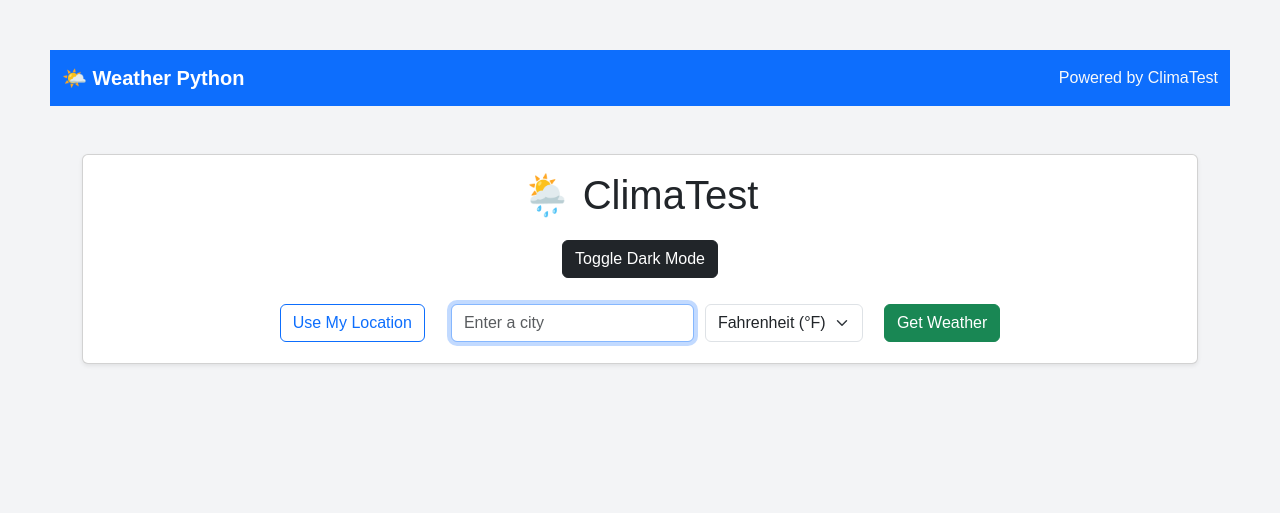
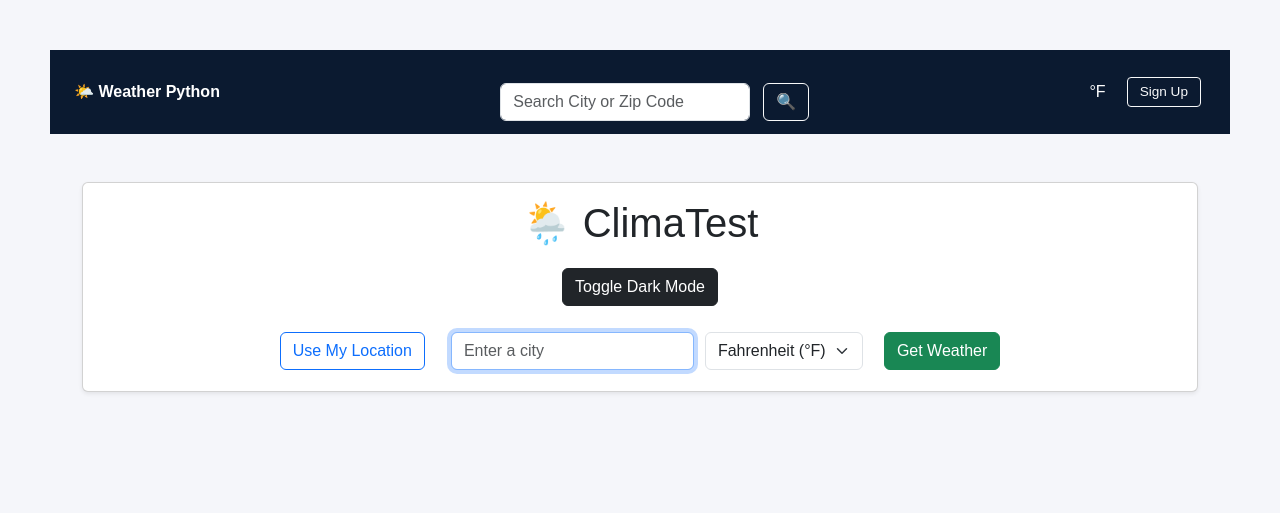
Before and after one commit to rinnemunch/weather-app, a Flask app: page / in a window 1280 px wide. Shown: the top 513 px of the page. Run offline with Flask 3, Linux system fonts and the light colour scheme.

Commit message:
Added full-width top navbar with logo, search bar, and placeholder controls

```diff
--- a/static/style.css
+++ b/static/style.css
@@ -3,6 +3,8 @@ body {
   background-color: #f3f4f6;
   text-align: center;
   padding: 50px;
+  margin: 0;
+  background-color: #f5f6fa;
 }
 
 form {
@@ -64,3 +66,26 @@ body.dark {
   font-weight: bold;
   margin: 20px;
 }
+
+.navbar-dark {
+  background-color: #0b1a30;
+  color: white;
+}
+
+.top-nav {
+  width: 100%;
+  max-width: 100%;
+}
+
+.search-bar input {
+  min-width: 250px;
+}
+
+.nav-actions .btn {
+  font-size: 0.85rem;
+  padding: 0.25rem 0.75rem;
+}
+
+.gap-3 {
+  gap: 1rem;
+}
--- a/templates/index.html
+++ b/templates/index.html
@@ -11,14 +11,22 @@
   </head>
   <body>
     <!-- Header Banner -->
-    <nav class="navbar navbar-expand-lg navbar-dark bg-primary">
-      <div class="container-fluid">
-        <a class="navbar-brand fw-bold" href="#">🌤️ Weather Python</a>
-        <span class="navbar-text text-light">
-          Powered by ClimaTest
-        </span>
+    <header class="navbar-dark">
+      <div class="top-nav d-flex justify-content-between align-items-center px-4 py-2">
+        <div class="logo text-white fw-bold">🌤️ Weather Python</div>
+
+        <form action="/" method="get" class="search-bar d-flex">
+          <input type="text" name="city" class="form-control me-2" placeholder="Search City or Zip Code" required />
+          <button type="submit" class="btn btn-outline-light">🔍</button>
+        </form>
+
+        <div class="nav-actions text-white d-flex align-items-center gap-3">
+          <div>°F</div>
+          <button class="btn btn-sm btn-outline-light">Sign Up</button>
+        </div>
       </div>
-    </nav>
+    </header>
+
 
     <div class="container py-5">
 
```
